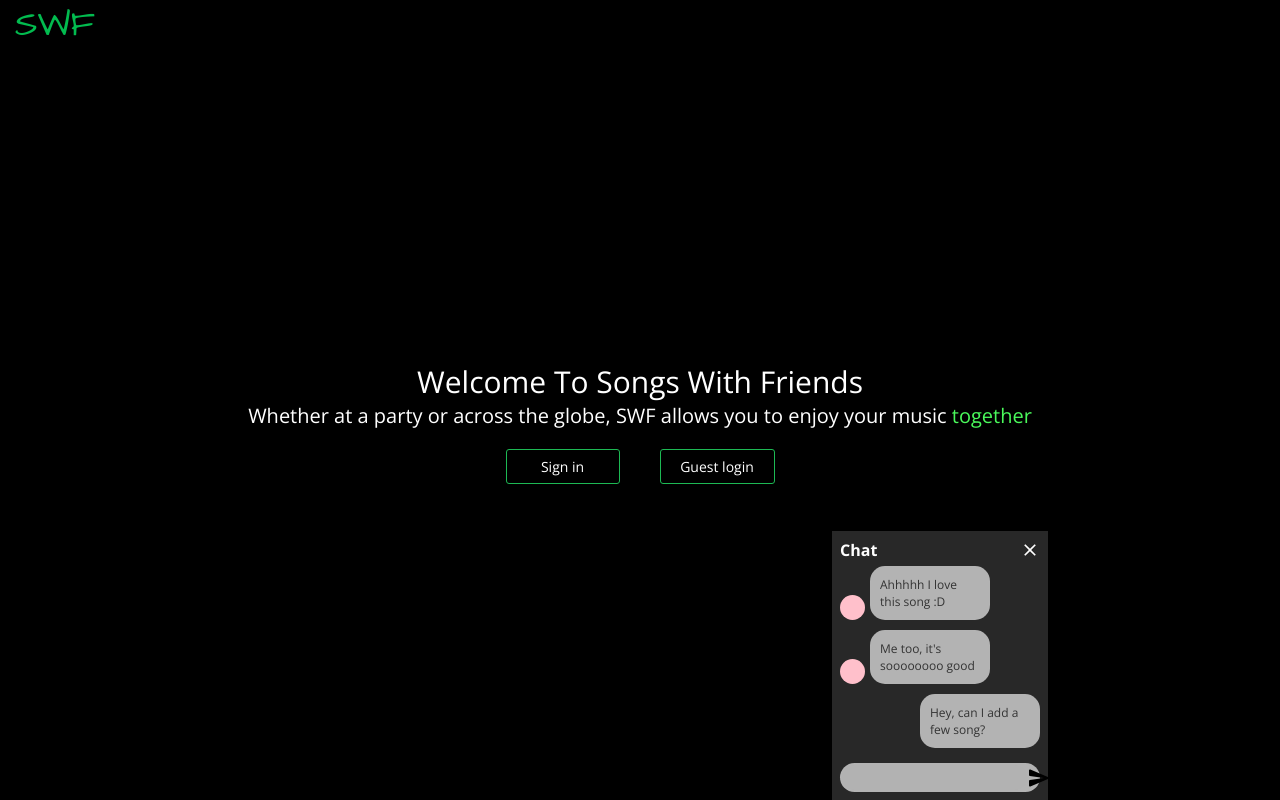
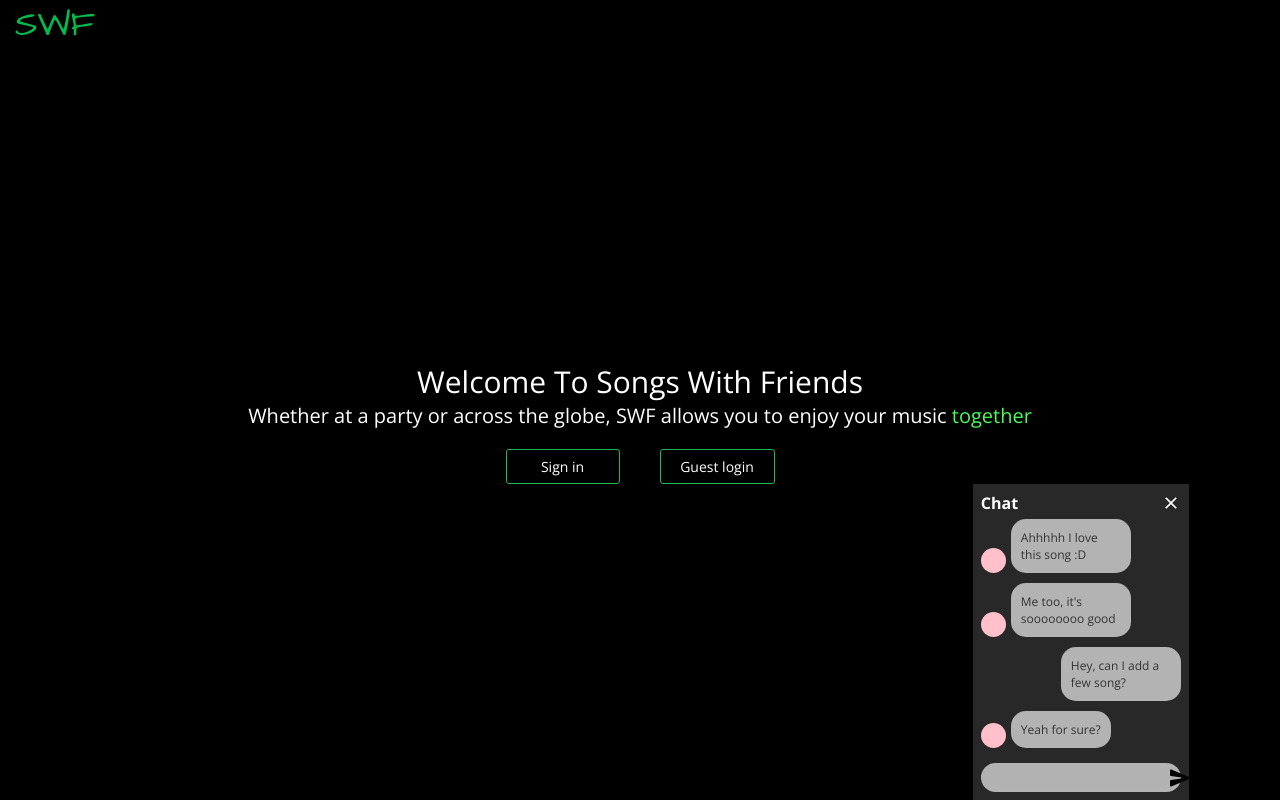
Before and after one commit to TTiole/SongsWithFriends, a React (Create React App) app in the folder client/: page / in a window 1280 px wide. Built offline with nearby package versions, Linux system fonts and the light colour scheme.

Commit message:
Refactor chat/playerBar/userLib UI
-Moved chat to bottom right
-Shrink player progress bar
-Remove "library" button and display it by default

```diff
--- a/client/src/Components/Chat/Chat.css
+++ b/client/src/Components/Chat/Chat.css
@@ -2,12 +2,12 @@
     display: flex;
     flex-direction: column;
     position: fixed;
-    left: 65%;
+    left: 76%;
     bottom: 0;
 
     padding: 8px;
     max-width: 200px;
-    max-height: 450px;
+    max-height: 300px;
     background-color: #282828;
 }
 
--- a/client/src/Components/Chat/Chat.jsx
+++ b/client/src/Components/Chat/Chat.jsx
@@ -10,8 +10,7 @@ const Chat = () => {
         {
             msg: "Ahhhhh I love this song :D",
             type: "external"
-        }
-        ,
+        },
         {
             msg: "Me too, it's soooooooo good",
             type: "external"
@@ -19,6 +18,14 @@ const Chat = () => {
         {
             msg: "Hey, can I add a few song?",
             type: "internal"
+        },
+        {
+            msg: "Yeah for sure?",
+            type: "external"
+        },
+        {
+            msg: "yeahhhh",
+            type: "external"
         }
 
     ]);
--- a/client/src/Components/Pages/Play.js
+++ b/client/src/Components/Pages/Play.js
@@ -15,16 +15,16 @@ const Play = (props) => {
   const [tracks, setTracks] = useState([]);
   const [selectedPlaylist, setSelectedPlaylist] = useState(1);
   const [searchOpen, setSearchOpen] = useState(false);
-  const [showLibrary, setShowLibrary] = useState(false);
+  const [showLibrary, setShowLibrary] = useState(true);
   const [showPlaylist, setShowPlaylist] = useState(false);
 
-  const handleLibrary = () => {
-    // Always hide the playlist when the button is clicked
-    // But only hide/show the library if the playlist is not showing
-    // so that the library and selected playlist never show up at the same time
-    if (!showPlaylist) setShowLibrary(!showLibrary);
-    setShowPlaylist(false)
-  };
+  // const handleLibrary = () => {
+  //   // Always hide the playlist when the button is clicked
+  //   // But only hide/show the library if the playlist is not showing
+  //   // so that the library and selected playlist never show up at the same time
+  //   if (!showPlaylist) setShowLibrary(!showLibrary);
+  //   setShowPlaylist(false)
+  // };
 
   useEffect(() => {
     if (!props.guest) {
@@ -59,17 +59,13 @@ const Play = (props) => {
         /> : null}
 
         {showLibrary ? <UserLibrary userName={props.user.name} playlists={props.user.playlists} setSelectedPlaylist={setSelectedPlaylist} setShowLibrary={setShowLibrary} setShowPlaylist={setShowPlaylist} /> : null}
-        <button id="libraryBtn" onClick={handleLibrary}>Library</button>
+        {/* <button id="libraryBtn" onClick={handleLibrary}>Library</button> */}
         <SearchOverlay user={props.user} open={searchOpen} handleClose={() => setSearchOpen(false)} />
       </div>
 
       <PlaylistAddRoundedIcon id="searchBtn" onClick={() => setSearchOpen(true)}>+</PlaylistAddRoundedIcon>
 
-      <PlayerBar
-        track="Attention"
-        artist="Charlie Puth · Voicenotes"
-        duration="3:31"
-      />
+      <PlayerBar />
     </div>
   );
 }
--- a/client/src/Components/Pages/Room.css
+++ b/client/src/Components/Pages/Room.css
@@ -12,7 +12,6 @@
 }
 
 
-
 button.input-button {
     margin-left: 0;
     border-bottom-left-radius: 0;
@@ -25,6 +24,7 @@ button.input-button {
     margin-left: 30px;
     padding: 0.6em 1em;
     max-width: 200px;
+    height: auto;
 }
 
 #room-container button {
--- a/client/src/Components/Playlist/Playlist.css
+++ b/client/src/Components/Playlist/Playlist.css
@@ -11,6 +11,7 @@
 .top-container{
   display: flex;
   justify-content: space-between;
+  padding-right: 15px;
   margin: 5px;
 }
 
--- a/client/src/Components/Playlist/UserLibrary.css
+++ b/client/src/Components/Playlist/UserLibrary.css
@@ -18,6 +18,7 @@
     display: flex;
     justify-content: space-between;
 
+    padding-right: 15px;
     margin: 3px 0px;
     background-color: transparent;
   }
@@ -26,5 +27,5 @@
     display: flex;
     width: 100%;
     justify-content: space-between;
-    background-color: #1db954;
+    background-color: transparent;
   }
--- a/client/src/Components/Slider/Slider.css
+++ b/client/src/Components/Slider/Slider.css
@@ -1,6 +1,6 @@
 .slider-container {
     align-items: center;
-    max-width: 1200px;
+    max-width: 535px;
     width: 100%;
 }
 
```
